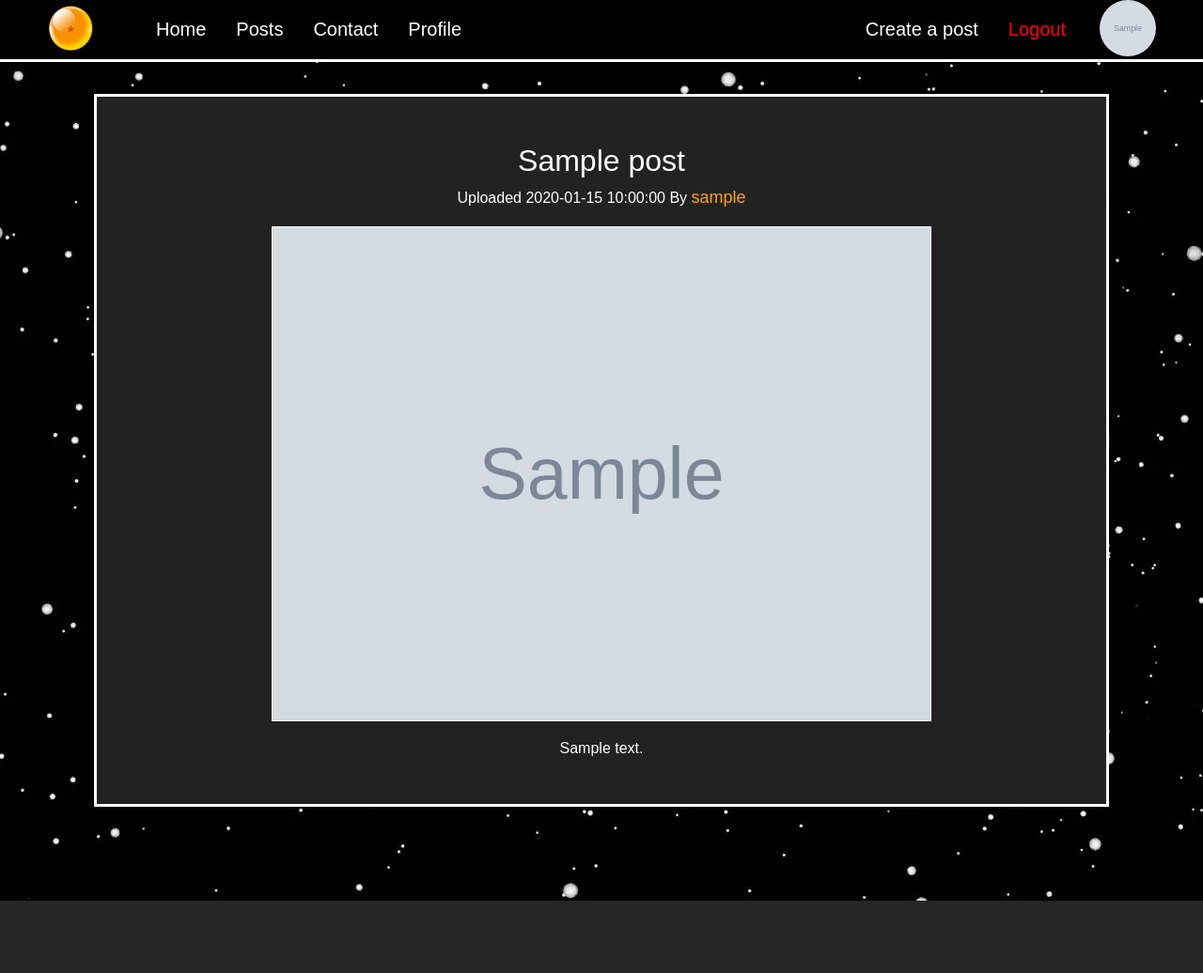
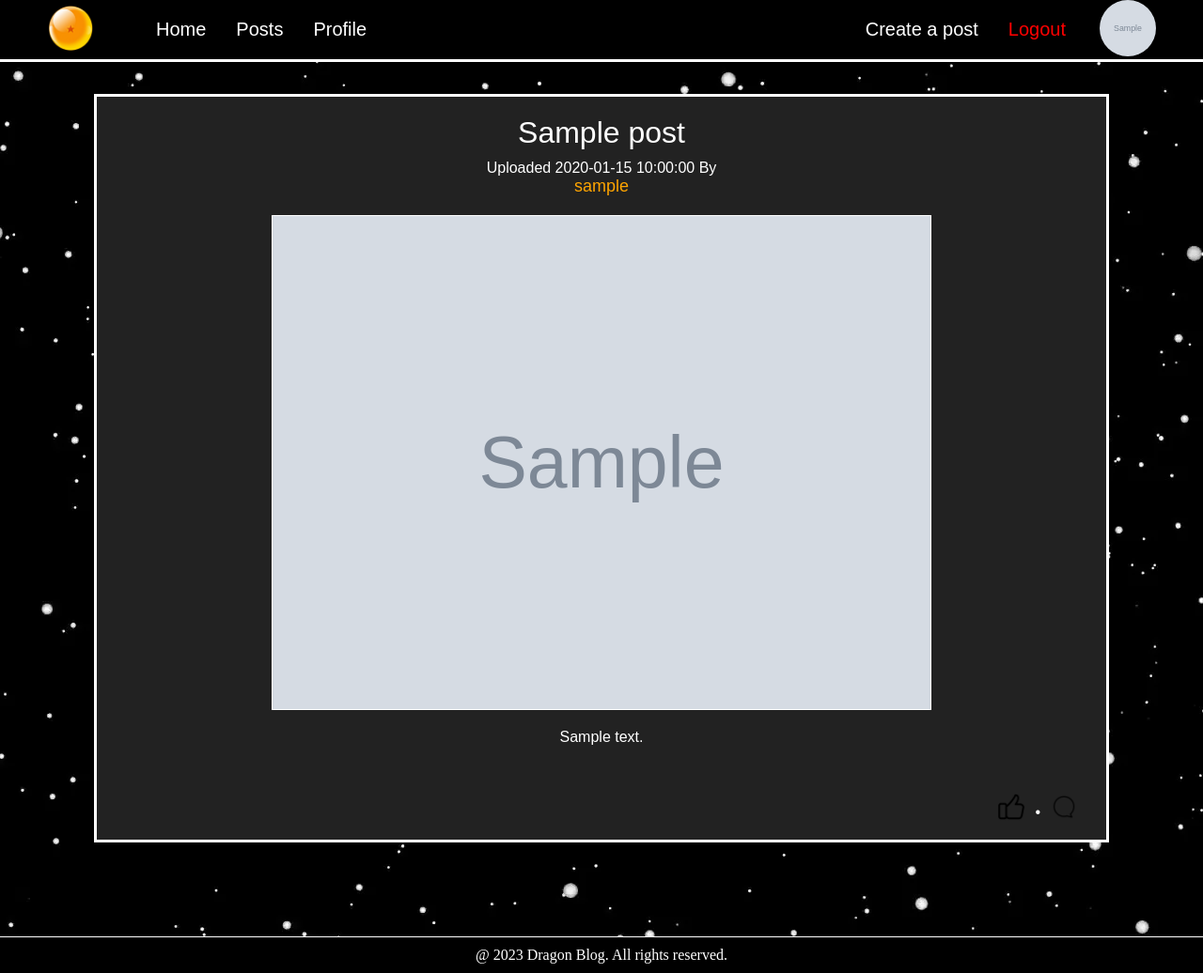
Before and after one commit to kingdawoo/blogg, a PHP site: page /pages/archive.php in a window 1280 px wide. Shown: the whole page at 94% size. Before the commit the page ends 959 px from the top, so only its background shows below. Run offline with PHP 8.4, Linux system fonts and the light colour scheme; the visitor is signed in with stand-in values (Sample User, id 1); tables that the repository leaves empty or names only in its code hold one stand-in row (values such as "Sample post"); grey boxes marked "Sample" are stand-in pictures.

Commit message:
Further fixes and addons

```diff
--- a/css/archive.css
+++ b/css/archive.css
@@ -12,7 +12,7 @@
     align-items: center;
     text-align: center;
     background-color: #222;
-    padding: 50px;
+    padding: 20px;
     margin: 0 100px 100px;
     border: solid 3px white;
 }
@@ -38,4 +38,44 @@
 .username {
     font-size: large;
     color: orange;
+    text-decoration: none;
 }
+
+.username:hover {
+    color: black;
+}
+
+.popup a, .popup a:visited {
+	position: relative;
+	display: block;
+}
+
+.popup a span {
+	display: none;
+}
+
+.popup a:hover span {
+	display: block;
+	position: absolute;
+	top: 0px;
+	left: 170px;
+	width: 100px;
+	margin: 0px;
+	padding: 10px;
+	font-weight: normal;
+	background: #e5e5e5;
+	border: 1px solid #666;
+}
+
+.user-box {
+    display: flex;
+    justify-content: end;
+    align-items: flex-end;
+    width: 100%;
+    margin-top: 50px;
+}
+
+.like, .comment{
+    white-space: pre-line;
+    margin: 0 10px 0 10px;
+}
--- a/css/login.css
+++ b/css/login.css
@@ -41,3 +41,8 @@ label, legend {
     color: white;
     font-family: Arial, Helvetica, sans-serif;
 }
+
+.error {
+    margin: 0 0 0 50px;
+    color: red;
+}
--- a/css/style.css
+++ b/css/style.css
@@ -82,3 +82,13 @@ p {
 .main {
   padding: 0 5%;
 }
+
+footer {
+  clear: both;
+  position: relative;
+  color: white;
+  background-color: black;
+  border-top: solid 1px white;
+  text-align: center;
+  padding: 10px;
+}
--- a/pages/archive.php
+++ b/pages/archive.php
@@ -8,7 +8,7 @@ if (!isset($_SESSION['user_id'])) {
 
 require 'include/conn.php';
 
-$sql = "SELECT bp.title, bp.text, bp.img_path, bp.upload_date, uc.username
+$sql = "SELECT bp.title, bp.text, bp.img_path, bp.upload_date, uc.username, uc.profile_img
         FROM blog_posts bp
         INNER JOIN user_credentials uc ON bp.uploader_id = uc.id";
 $result = mysqli_query($conn, $sql);
@@ -24,9 +24,15 @@ if (mysqli_num_rows($result) > 0) {
   while($row = mysqli_fetch_assoc($result)) {
     $content .= "<div class='content-item'>" .
     "<div class='title'>" . $row["title"] . "</div>" . // Titel
-    "<div class='upload-date'>" . "Uploaded " . $row["upload_date"] . " By " . "<span class='username'>".$row["username"]."</span>" . "</div>" . // Datum
+    "<div class='upload-date'>". // Datum
+    "<div class='popup'>Uploaded ".$row["upload_date"]. " By <a href='#' onclick='return false' class='username'>".$row["username"]. // Användarnamn
+    "<span><img width='100px' alt='User Has No Profile Image ):' src=".$row["profile_img"]."></span></a></div>" . "</div>" .  // Profil bild
     "<div class='image'>" . "<img width=700px src=".$row["img_path"].">" . "</div>" . //Bild
     "<div class='text'>" . $row["text"] . "</div>" . // Text
+
+    "<div class='user-box'><a href='#' onclick='return false' class='like'><img width='30px' src='/blogg/img/like.png' alt='Like Icon'></a>•
+    <a href='#' onclick='return false' class='comment'><img width='30px' src='/blogg/img/chat.png' alt='Chat Icon'>
+    </a></div>" . // Like
     "</div>";
   }
 } else {
@@ -50,6 +56,6 @@ mysqli_close($conn);
     <link rel="stylesheet" href="/blogg/css/archive.css">
 </head>
 <body>
-
+<?php include 'include/footer.php' ?>
 </body>
 </html>
--- a/pages/include/footer.php
+++ b/pages/include/footer.php
@@ -0,0 +1,3 @@
+<footer>
+    @ 2023 Dragon Blog. All rights reserved.
+</footer>
--- a/pages/include/header.php
+++ b/pages/include/header.php
@@ -21,7 +21,6 @@ if(empty($pfp_path)) {
     <img class="img-ball" src="/blogg/img/one_star_ball.jpg" alt="One Star Dragon Ball" width="50px" height="50px">
     <a href="/blogg/pages/index.php">Home</a>
     <a href="/blogg/pages/archive.php">Posts</a>
-    <a href="/blogg/pages/contact.php">Contact</a>
     <a href="/blogg/pages/profile.php">Profile</a>
     <img class="img-profile" id="img-profile" src="/blogg/pages/<?php echo $pfp_path; ?>" alt="Profile Icon Navigation Bar" width="60px" height="60px">
     <a class="btn-right" style="color:red; margin-right: 20px" href="/blogg/pages/logout.php">Logout</a>
--- a/pages/index.php
+++ b/pages/index.php
@@ -32,5 +32,7 @@ $pfp_path = $row['profile_img'];
     <h2>Welcome to the Dragon Blog, <?php echo $username; ?></h2>
   </div>
   <img class="img-goku" src="/blogg/img/goku.jpg" alt="Son Goku">
+
+  <?php include 'include/footer.php' ?>
 </body>
 </html>
--- a/pages/login.php
+++ b/pages/login.php
@@ -53,5 +53,7 @@ if (isset($_POST['login'])) {
     }
 }
 ?>
+
+<?php include 'include/footer.php' ?>
 </body>
 </html>
--- a/pages/post.php
+++ b/pages/post.php
@@ -65,5 +65,7 @@ if(isset($_POST['post'])){
     mysqli_close($conn);
 }
 ?>
+
+<?php include 'include/footer.php' ?>
 </body>
 </html>
--- a/pages/register.php
+++ b/pages/register.php
@@ -49,5 +49,6 @@ if(isset($_POST['register'])){
     mysqli_close($conn);
 }
 ?>
+<?php include 'include/footer.php' ?>
 </body>
 </html>
```
Also changed, not shown: pages/contact.php (deleted, +0 -22 lines), img/chat.png (added), img/like.png (added), pages/upload/34a888f708fd8ca905e36f73ca2169ee.jpg (added), pages/upload/FL0Bh6PX0Asq0Pb.png (deleted), pages/upload/beagle.jpg (deleted), pages/upload/profile-img/maaad.jpg (added), pages/upload/profile-img/static-assets-upload10290106683977193608.png (deleted), pages/upload/profile-img/vermillionflycatcher.jpg (deleted).
